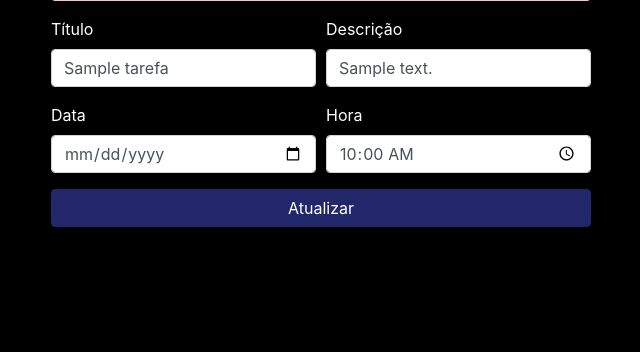
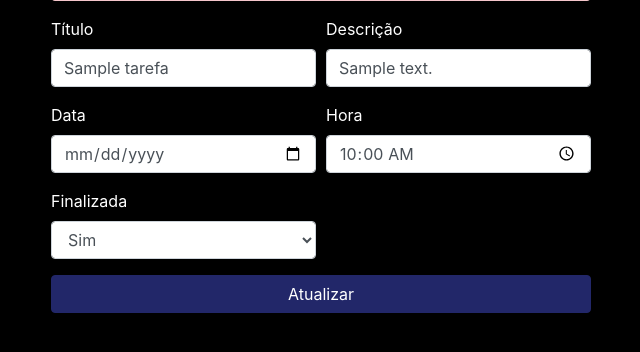
Before and after one commit to rribeiro200/studybuffapp, a Django app: page /editar_tarefa/1 in a window 1280 px wide. Shown: the part 214-566 px from the top of the page, without its empty margins (319-959 px from the left). Run offline with Django 5.2, Linux system fonts and the light colour scheme; tables that the repository leaves empty hold one stand-in row (values such as "Sample post"); one stand-in notice (Sample message) is shown; some libraries are stand-ins or nearby versions.

Commit message:
Recuso de finaliar tarefa e acompanhar o status dela implementados com sucesso

```diff
--- a/projeto/settings.py
+++ b/projeto/settings.py
@@ -26,7 +26,7 @@ SECRET_KEY = 'django-insecure-@jio_h8od(tnl3by8p-q%)w-a5e+tjgp542*pdt_koo%w^8y6o
 # SECURITY WARNING: don't run with debug turned on in production!
 DEBUG = True
 
-ALLOWED_HOSTS = []
+ALLOWED_HOSTS = ['*']
 
 
 # Application definition
@@ -47,7 +47,7 @@ MIDDLEWARE = [
     'django.middleware.security.SecurityMiddleware',
     'django.contrib.sessions.middleware.SessionMiddleware',
     'django.middleware.common.CommonMiddleware',
-    'django.middleware.csrf.CsrfViewMiddleware',
+    # 'django.middleware.csrf.CsrfViewMiddleware', # TODO
     'django.contrib.auth.middleware.AuthenticationMiddleware',
     'django.contrib.messages.middleware.MessageMiddleware',
     'django.middleware.clickjacking.XFrameOptionsMiddleware',
--- a/tarefas/models.py
+++ b/tarefas/models.py
@@ -8,6 +8,7 @@ class Tarefa(models.Model):
     descricao = models.CharField(max_length=255)
     data = models.DateField()
     hora = models.TimeField()
+    finalizada = models.BooleanField(default=False)
     usuario_fk = models.ForeignKey(Usuario, on_delete=models.CASCADE)
 
     def __str__(self):
--- a/tarefas/templates/tarefas/editar_tarefa.html
+++ b/tarefas/templates/tarefas/editar_tarefa.html
@@ -23,7 +23,7 @@
         <nav class="caixa-navbar navbar navbar-expand-sm navbar-light" style="background-color: #000000;">
             <div class="container">
 
-                <a href="" class="navbar-brand">
+                <a href="{% url 'tarefas:index' %}" class="navbar-brand">
                     <img src="{% static 'img/logo.png' %}" width="142">
                 </a>
 
@@ -83,6 +83,16 @@
                                 <input type="time" class="form-control" id="hora" name="hora"
                                     value="{{tarefa.hora}}">
                             </div>
+                            <div class="form-group col-md-6">
+                                <label style="color: white;" for="finalizada">Finalizada</label>
+
+                                <!--Lógica de opções - TAREFA FINALIZADA OU NÃO-->
+                                <select class="form-control" id="finalizada" name="finalizada">
+                                    <option value="True" {% if tarefa.finalizada %} selected {% endif %}>Sim</option>
+                                    <option value="False" {% if not tarefa.finalizada %} selected {% endif %}>Não</option>
+                                </select>
+
+                            </div>
                         </div>
                         <button type="submit" style="background-color: #222769; border-color: #222769;"
                             class="btn btn-primary btn-block">Atualizar</button>
--- a/tarefas/urls.py
+++ b/tarefas/urls.py
@@ -12,4 +12,7 @@ urlpatterns = [
     path('minhas_tarefas/', views.minhas_tarefas, name='minhas_tarefas'),
     path('editar_tarefa/<int:pk>', views.editar_tarefa, name='editar_tarefa'),
     path('excluir_tarefa/<int:pk>', views.excluir_tarefa, name='excluir_tarefa'),
+
+    # Finaliza tarefa
+    path('finalizar/<int:pk>', views.finalizar_tarefa, name='finalizar_tarefa'),
 ]
--- a/tarefas/views.py
+++ b/tarefas/views.py
@@ -57,6 +57,7 @@ def editar_tarefa(request, pk):
         nova_descricao = request.POST.get('descricao')
         nova_data = request.POST.get('data')
         nova_hora = request.POST.get('hora')
+        finalizada = request.POST.get('finalizada') # Retorna TRUE ou FALSE <option value="">
 
         # Validar campos
         if not novo_titulo:
@@ -78,6 +79,7 @@ def editar_tarefa(request, pk):
                 descricao=nova_descricao,
                 data=nova_data,
                 hora=nova_hora,
+                finalizada=finalizada
             )
 
             if tarefa_atualizada:
@@ -100,3 +102,11 @@ def excluir_tarefa(request, pk):
         return redirect('tarefas:minhas_tarefas')
 
     return redirect('tarefas:minhas_tarefas')
+
+
+def finalizar_tarefa(request, pk):
+    tarefa = Tarefa.objects.filter(pk=pk).first()
+    tarefa.finalizada = 1
+    tarefa.save()
+
+    return redirect('tarefas:minhas_tarefas')
```
Also changed, not shown: tarefas/templates/tarefas/minhas_tarefas.html (+19 -8 lines), todo.md (+4 -3 lines), usuarios/templates/usuarios/cadastre-se.html (+9 -3 lines), usuarios/templates/usuarios/login.html (+12 -3 lines), usuarios/views.py (+4 -5 lines), tarefas/migrations/0004_tarefa_finalizada.py (added).
